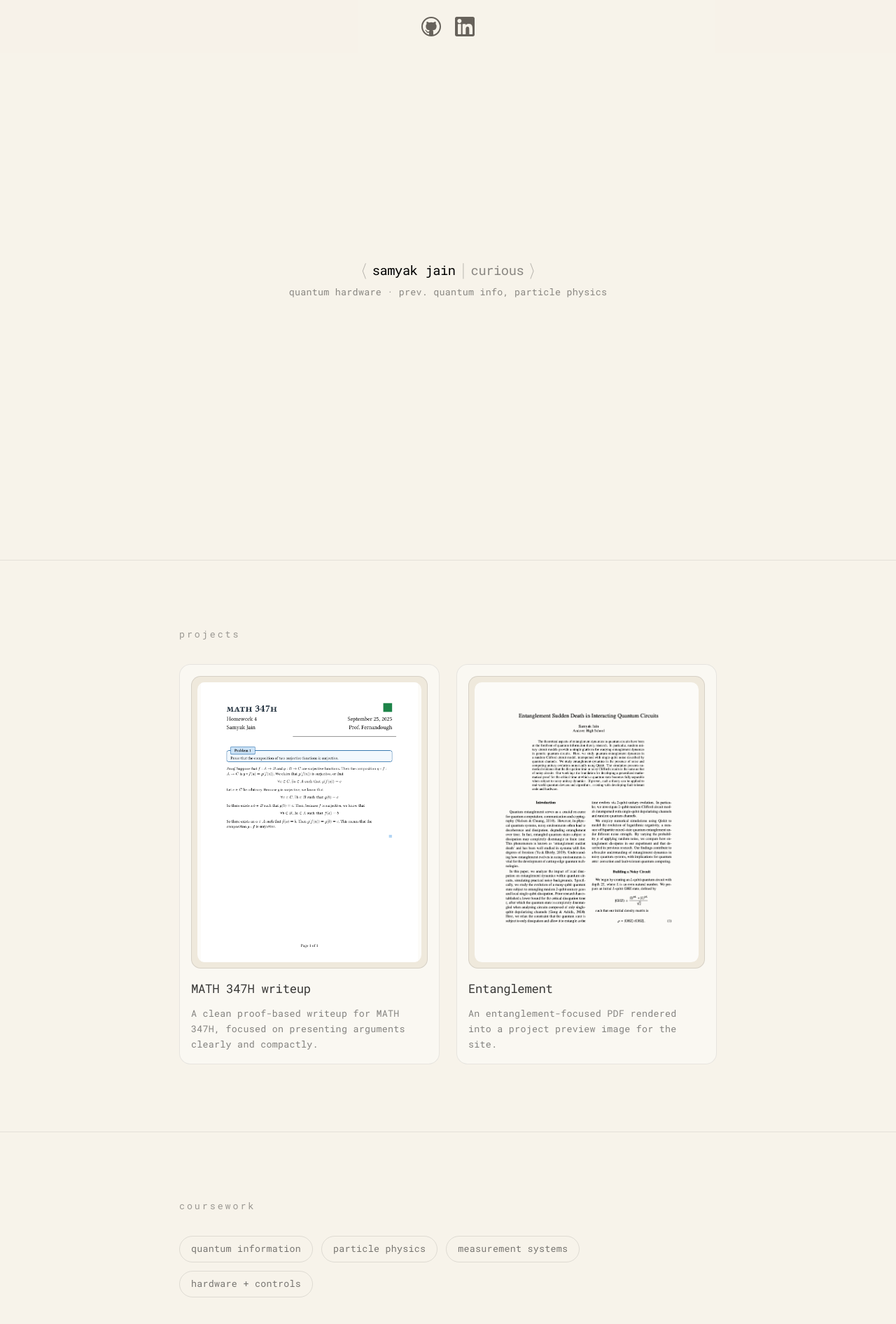
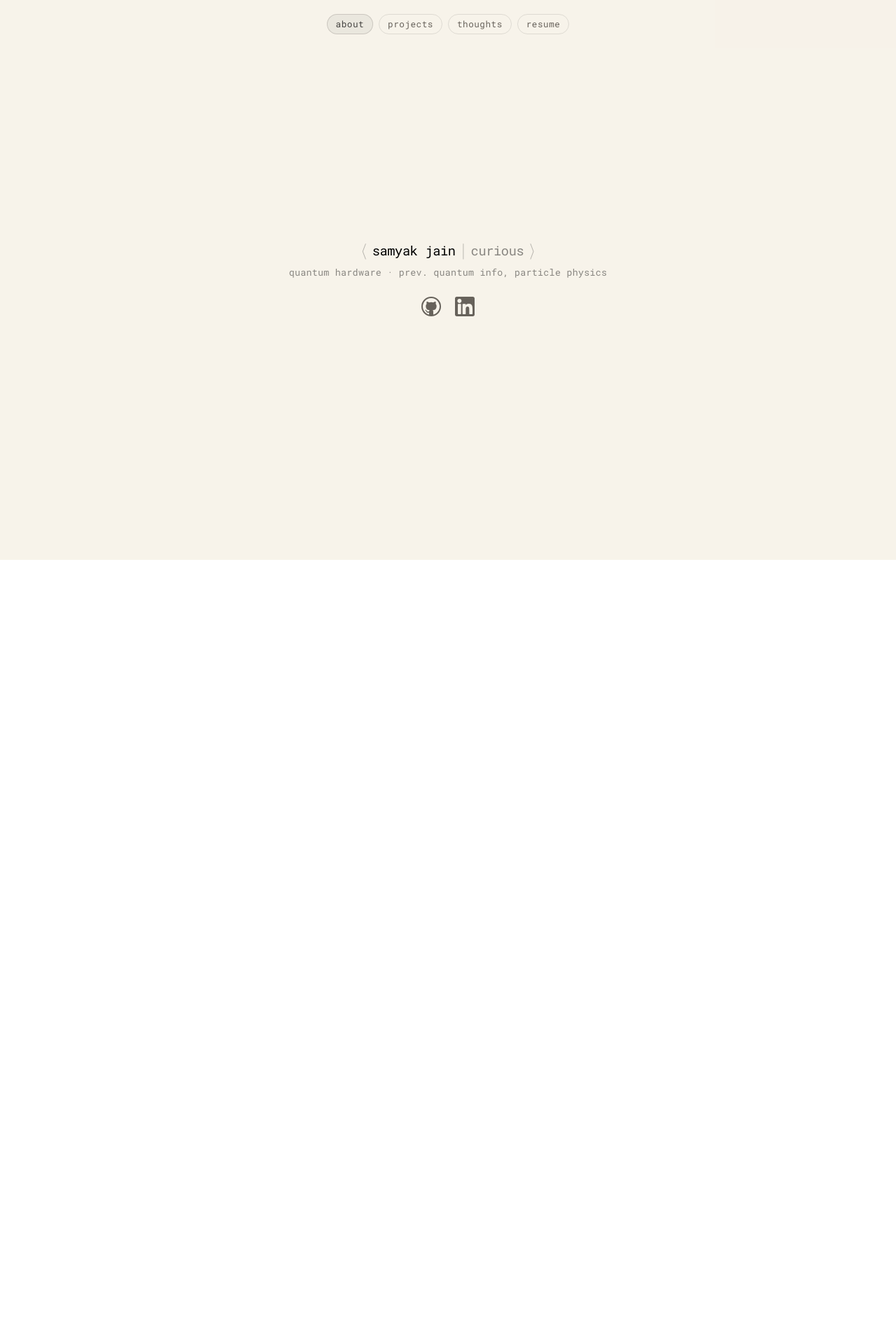
Before and after one commit to samyakj5/personal-website, a Next.js app: page / in a window 1280 px wide. Shown: the top 1892 px of the page at 70% size. After the commit the page ends 800 px from the top, so only its background shows below. Built offline with nearby package versions, Linux system fonts and the light colour scheme.

Commit message:
Added resume and other tabs, moved stuff down

```diff
--- a/app/page.tsx
+++ b/app/page.tsx
@@ -1,59 +1,14 @@
-import Image from "next/image";
 import katex from "katex";
-import entanglementPng from "@/components/entanglement.png";
+import { SiteHeader } from "@/components/site-header";
 import "katex/dist/katex.min.css";
-import psetPng from "@/components/pset.png";
 
 const githubHref = "https://github.com/samyakj5";
 const linkedinHref = "https://www.linkedin.com/in/samyak-jain-uiuc/";
-const projects = [
-  {
-    description:
-      "A clean proof-based writeup for MATH 347H, focused on presenting arguments clearly and compactly.",
-    image: psetPng,
-    imageAlt: "Preview of a MATH 347H homework writeup.",
-    title: "MATH 347H writeup",
-  },
-  {
-    description:
-      "An entanglement-focused PDF rendered into a project preview image for the site.",
-    image: entanglementPng,
-    imageAlt: "Preview image generated from the entanglement PDF.",
-    title: "Entanglement",
-  },
-] as const;
-const coursework = [
-  "quantum information",
-  "particle physics",
-  "measurement systems",
-  "hardware + controls",
-] as const;
 
 export default function Home() {
   return (
     <main className="bg-[#f7f3ea] text-black [--page-bg:#f7f3ea] [font-family:var(--font-display)]">
-      <header className="fixed inset-x-0 top-0 z-50 flex justify-center bg-[#f7f3ea]/88 px-6 py-4 sm:py-5">
-        <div className="flex items-center gap-3 text-[#67625b]">
-          <a
-            href={githubHref}
-            target="_blank"
-            rel="noreferrer"
-            aria-label="GitHub"
-            className="inline-flex items-center justify-center p-1 transition-opacity duration-200 hover:opacity-70 focus-visible:opacity-70 focus-visible:outline-none"
-          >
-            <GitHubIcon />
-          </a>
-          <a
-            href={linkedinHref}
-            target="_blank"
-            rel="noreferrer"
-            aria-label="LinkedIn"
-            className="inline-flex items-center justify-center p-1 transition-opacity duration-200 hover:opacity-70 focus-visible:opacity-70 focus-visible:outline-none"
-          >
-            <LinkedInIcon />
-          </a>
-        </div>
-      </header>
+      <SiteHeader active="about" />
 
       <section className="relative flex min-h-screen items-center justify-center px-6">
         <div className="z-10 flex flex-col items-center gap-2">
@@ -67,66 +22,27 @@ export default function Home() {
           <p className="max-w-xl px-4 text-center text-[10pt] font-light leading-[1.5] tracking-[0.02em] text-black/45">
             quantum hardware · prev. quantum info, particle physics
           </p>
-        </div>
-      </section>
 
-      <section
-        id="projects"
-        className="scroll-mt-16 border-t border-black/8 px-6 py-20 sm:py-24"
-      >
-        <div className="mx-auto max-w-3xl">
-          <p className="text-[10pt] font-light tracking-[0.22em] text-black/38">
-            projects
-          </p>
-          <div className="mt-8 grid gap-6 md:grid-cols-2">
-            {projects.map((project) => (
-              <article
-                key={project.title}
-                className="flex h-full flex-col gap-4 rounded-[1rem] border border-black/8 bg-white/40 p-4"
-              >
-                <div className="rounded-[0.85rem] border border-black/10 bg-[#efe9dc] p-2">
-                  <div className="relative aspect-[4/5] overflow-hidden rounded-[0.65rem] bg-white/80">
-                    <Image
-                      fill
-                      src={project.image}
-                      alt={project.imageAlt}
-                      className="object-contain object-top"
-                      sizes="(min-width: 768px) 15rem, 100vw"
-                    />
-                  </div>
-                </div>
-                <div>
-                  <h2 className="text-[13pt] font-light tracking-[-0.02em] text-black/78">
-                    {project.title}
-                  </h2>
-                  <p className="mt-3 max-w-2xl text-[10pt] font-light leading-[1.65] tracking-[0.02em] text-black/48">
-                    {project.description}
-                  </p>
-                </div>
-              </article>
-            ))}
+          <div className="mt-3 flex items-center gap-3 text-[#67625b]">
+            <a
+              href={githubHref}
+              target="_blank"
+              rel="noreferrer"
+              aria-label="GitHub"
+              className="inline-flex items-center justify-center p-1 transition-opacity duration-200 hover:opacity-70 focus-visible:opacity-70 focus-visible:outline-none"
+            >
+              <GitHubIcon />
+            </a>
+            <a
+              href={linkedinHref}
+              target="_blank"
+              rel="noreferrer"
+              aria-label="LinkedIn"
+              className="inline-flex items-center justify-center p-1 transition-opacity duration-200 hover:opacity-70 focus-visible:opacity-70 focus-visible:outline-none"
+            >
+              <LinkedInIcon />
+            </a>
           </div>
-        </div>
-      </section>
-
-      <section
-        id="coursework"
-        className="scroll-mt-16 border-t border-black/8 px-6 py-20 sm:py-24"
-      >
-        <div className="mx-auto max-w-3xl">
-          <p className="text-[10pt] font-light tracking-[0.22em] text-black/38">
-            coursework
-          </p>
-          <ul className="mt-8 flex flex-wrap gap-3 text-[10pt] font-light tracking-[0.02em] text-black/52">
-            {coursework.map((item) => (
-              <li
-                key={item}
-                className="rounded-full border border-black/10 px-4 py-2"
-              >
-                {item}
-              </li>
-            ))}
-          </ul>
         </div>
       </section>
     </main>
--- /dev/null
+++ b/app/projects/page.tsx
@@ -0,0 +1,64 @@
+import Image from "next/image";
+import entanglementPng from "@/components/entanglement.png";
+import psetPng from "@/components/pset.png";
+import { SiteHeader } from "@/components/site-header";
+
+const projects = [
+  {
+    description: "problem set template written in Typst, published to Typst Universe",
+    image: psetPng,
+    imageAlt: "preview of a nova-pset.",
+    title: "nova-pset",
+  },
+  {
+    description:
+      "simulation of the sudden death of entanglement written in Python, Qiskit, and matplotlib.",
+    image: entanglementPng,
+    imageAlt: "preview of sudden death writeup.",
+    title: "entanglement sudden death simulation",
+  },
+] as const;
+
+export default function ProjectsPage() {
+  return (
+    <main className="min-h-screen bg-[#f7f3ea] text-black [--page-bg:#f7f3ea] [font-family:var(--font-display)]">
+      <SiteHeader active="projects" />
+
+      <section className="px-6 pb-20 pt-28 sm:pt-32">
+        <div className="mx-auto max-w-7xl">
+          <h1 className="text-[14pt] font-light tracking-[-0.02em] text-black/78">
+            projects
+          </h1>
+          <div className="mt-8 grid gap-8 lg:grid-cols-2">
+            {projects.map((project) => (
+              <article
+                key={project.title}
+                className="flex h-full flex-col gap-5 rounded-[1.15rem] border border-black/8 bg-white/40 p-5 lg:p-6"
+              >
+                <div className="rounded-[1rem] border border-black/10 bg-[#efe9dc] p-3">
+                  <div className="relative aspect-[4/5] overflow-hidden rounded-[0.8rem] bg-white/80">
+                    <Image
+                      fill
+                      src={project.image}
+                      alt={project.imageAlt}
+                      className="object-contain object-top"
+                      sizes="(min-width: 1280px) 38rem, (min-width: 1024px) 44vw, 100vw"
+                    />
+                  </div>
+                </div>
+                <div>
+                  <h2 className="text-[13pt] font-light tracking-[-0.02em] text-black/78">
+                    {project.title}
+                  </h2>
+                  <p className="mt-3 max-w-2xl text-[10pt] font-light leading-[1.65] tracking-[0.02em] text-black/48">
+                    {project.description}
+                  </p>
+                </div>
+              </article>
+            ))}
+          </div>
+        </div>
+      </section>
+    </main>
+  );
+}
--- /dev/null
+++ b/app/resume/page.tsx
@@ -0,0 +1,34 @@
+import { SiteHeader } from "@/components/site-header";
+
+const resumePdfHref = "/Samyak_Jain_Resume.pdf";
+
+export default function ResumePage() {
+  return (
+    <main className="min-h-screen bg-[#f7f3ea] text-black [--page-bg:#f7f3ea] [font-family:var(--font-display)]">
+      <SiteHeader active="resume" />
+
+      <section className="px-6 pb-20 pt-28 sm:pt-32">
+        <div className="mx-auto max-w-3xl">
+          <h1 className="text-[14pt] font-light tracking-[-0.02em] text-black/78">
+            resume
+          </h1>
+          <a
+            href={resumePdfHref}
+            target="_blank"
+            rel="noreferrer"
+            className="mt-6 inline-flex rounded-full border border-black/10 px-3 py-1 text-[9.5pt] font-light tracking-[0.04em] text-[#67625b] transition-opacity duration-200 hover:opacity-70 focus-visible:opacity-70 focus-visible:outline-none"
+          >
+            open pdf
+          </a>
+          <div className="mt-8 overflow-hidden rounded-[1rem] border border-black/10 bg-white/55">
+            <iframe
+              src={resumePdfHref}
+              title="Samyak Jain resume"
+              className="h-[75svh] w-full"
+            />
+          </div>
+        </div>
+      </section>
+    </main>
+  );
+}
--- /dev/null
+++ b/app/thoughts/page.tsx
@@ -0,0 +1,20 @@
+import { SiteHeader } from "@/components/site-header";
+
+export default function ThoughtsPage() {
+  return (
+    <main className="min-h-screen bg-[#f7f3ea] text-black [--page-bg:#f7f3ea] [font-family:var(--font-display)]">
+      <SiteHeader active="thoughts" />
+
+      <section className="px-6 pb-20 pt-28 sm:pt-32">
+        <div className="mx-auto max-w-3xl">
+          <h1 className="text-[14pt] font-light tracking-[-0.02em] text-black/78">
+            thoughts
+          </h1>
+          <p className="mt-6 max-w-2xl text-[10pt] font-light leading-[1.7] tracking-[0.02em] text-black/48">
+            Notes, essays, and unfinished ideas will live here.
+          </p>
+        </div>
+      </section>
+    </main>
+  );
+}
--- /dev/null
+++ b/components/site-header.tsx
@@ -0,0 +1,51 @@
+import Link from "next/link";
+
+type NavId = "about" | "projects" | "thoughts" | "resume";
+const resumePdfHref = "/Samyak_Jain_Resume.pdf";
+
+const navItems: Array<{ href: string; id: NavId; label: string }> = [
+  { href: "/", id: "about", label: "about" },
+  { href: "/projects", id: "projects", label: "projects" },
+  { href: "/thoughts", id: "thoughts", label: "thoughts" },
+  { href: resumePdfHref, id: "resume", label: "resume" },
+];
+
+type SiteHeaderProps = {
+  active?: NavId;
+};
+
+export function SiteHeader({ active }: SiteHeaderProps) {
+  return (
+    <header className="fixed inset-x-0 top-0 z-50 flex justify-center bg-[#f7f3ea]/88 px-6 py-4 sm:py-5">
+      <nav className="flex items-center gap-2">
+        {navItems.map((item) => {
+          const className = `rounded-full border px-3 py-1 text-[9.5pt] font-light tracking-[0.04em] transition-opacity duration-200 hover:opacity-70 focus-visible:opacity-70 focus-visible:outline-none ${
+            active === item.id
+              ? "border-black/14 bg-black/5 text-black/72"
+              : "border-black/10 text-[#67625b]"
+          }`;
+
+          if (item.id === "resume") {
+            return (
+              <a
+                key={item.id}
+                href={item.href}
+                target="_blank"
+                rel="noreferrer"
+                className={className}
+              >
+                {item.label}
+              </a>
+            );
+          }
+
+          return (
+            <Link key={item.id} href={item.href} className={className}>
+              {item.label}
+            </Link>
+          );
+        })}
+      </nav>
+    </header>
+  );
+}
```
Also changed, not shown: 2 other files (tests, documents, lock files or other folders).
